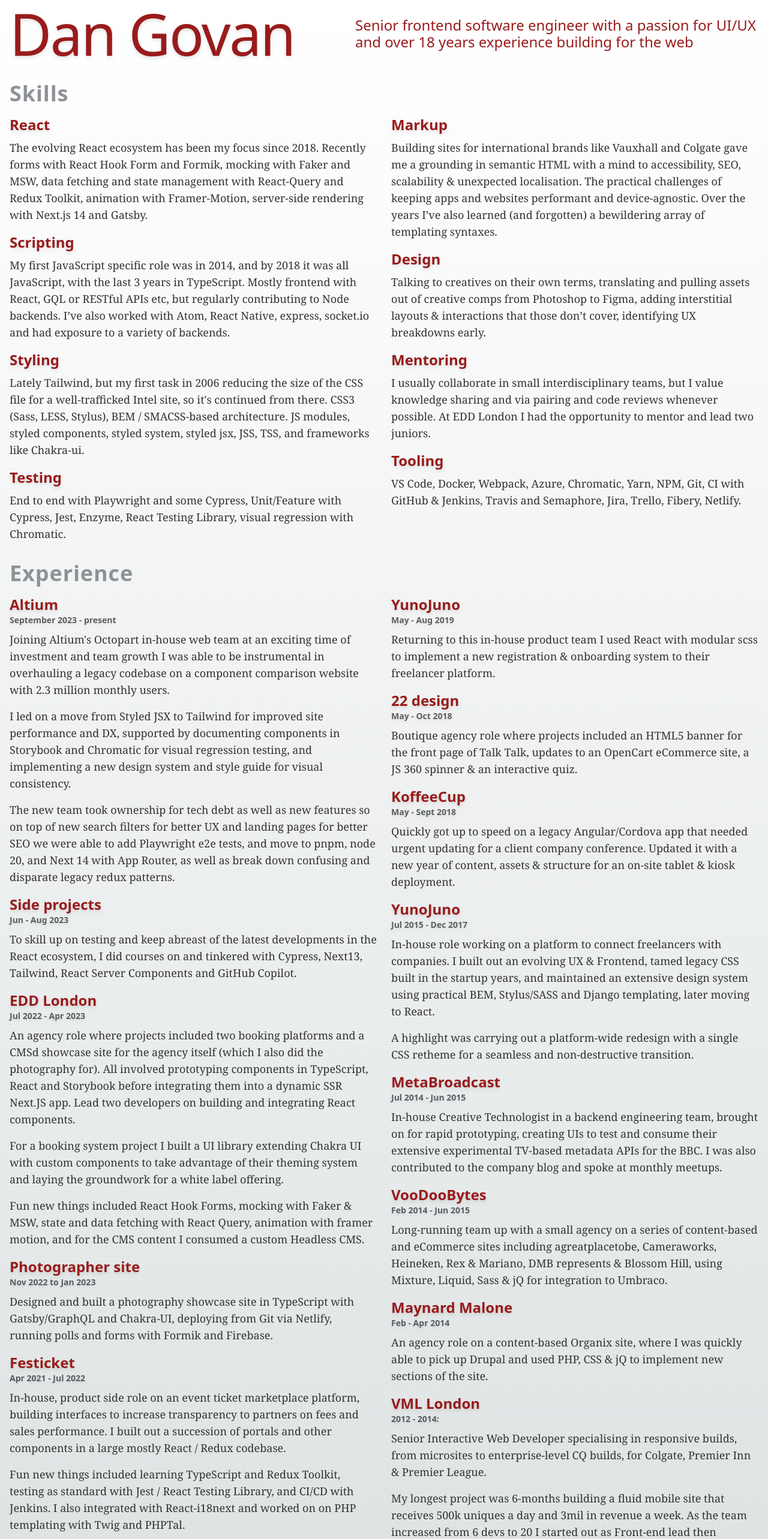
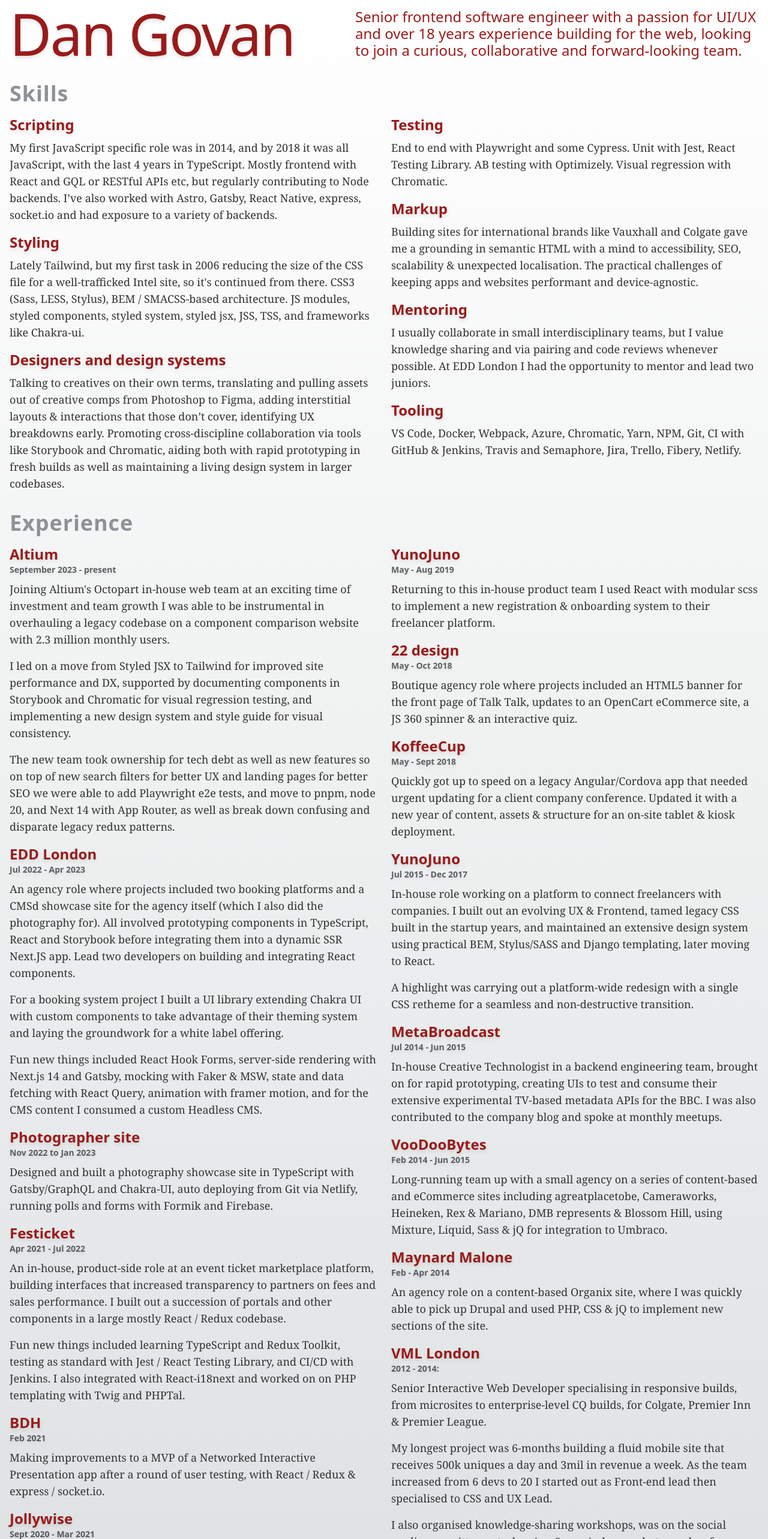
Before and after one commit to DanielGovan/showcase2023, a Next.js app: page / in a window 1280 px wide. Shown: the top 2566 px of the page at 60% size. Built offline with nearby package versions, Linux system fonts and the light colour scheme.

Commit message:
Deeper 2024 update

```diff
--- a/app/components/Para.tsx
+++ b/app/components/Para.tsx
@@ -1,11 +1,7 @@
 import { ChildrenProps } from "./MainWrap";
 
 const Para = ({ children }: ChildrenProps) => {
-  return (
-    <p className="text-lg print:text-xs print:leading-4 mb-4 print:mb-2">
-      {children}
-    </p>
-  );
+  return <p className="text-lg print:text-sm mb-4 print:mb-2">{children}</p>;
 };
 
 export default Para;
--- a/app/components/SectionHeader.tsx
+++ b/app/components/SectionHeader.tsx
@@ -2,7 +2,7 @@ import { ChildrenProps } from "./MainWrap";
 
 const SectionHeader = ({ children }: ChildrenProps) => {
   return (
-    <h2 className="text-4xl print:text-2xl print:mb-0 print:mt-2 font-bold text-gray-300 font-sans tracking-wide mt-8 mb-4">
+    <h2 className="text-4xl print:text-xl print:mb-0 print:mt-2 font-bold text-gray-300 font-sans tracking-wide mt-8 mb-4">
       {children}
     </h2>
   );
--- a/app/page.tsx
+++ b/app/page.tsx
@@ -12,13 +12,32 @@ import Para from "./components/Para";
 import ColumnWrap from "./components/ColumnWrap";
 import NoColWrap from "./components/NoColWrap";
 
+// Bring high-level expertise, cutting-edge skills, and fresh perspectives
+// Their professional journey takes them from one innovative project to another, often at the world’s most progressive businesses
+// Continuously developing and applying new technologies, methodologies, and strategies
+
+// From linkedin
+
+// I'm a senior frontend software engineer with a passion for UI/UX and over 18 years experience building for the web, available early 2025 for React-based contracts.
+
+// I'm an old hand at fresh component library builds. I love talking to creatives on their own terms, translating and pulling assets out of creative comps in Photoshop or Figma, adding interstitial layouts & interactions that those don't cover, identifying UX breakdowns early.
+
+// I also love diving into legacy systems to update, refactor and debug. Over the years I've learned (and forgotten) a bewildering array of frameworks, patterns and templating syntaxes and I'm sure that will continue!
+
+// React has been my focus since 2018 with recent work including forms with React Hook Form or Formik, data fetching / state management with React-Query or Redux Toolkit, SSR with Next.js and Gatsby, testing with RTL, Playwright, Optimizely and Chromium. Mostly Typescript these days but JS is fine. Fluent in various CSS patterns.
+
+// CV: dangovan.com
+// GitHub: github.com/DanielGovan
+// Email: daniel.govan@gmail.com
+
 export default function Home() {
   return (
     <Layout>
       <MainWrap>
         <HeaderArea
           header="Dan Govan"
-          intro="Senior frontend software engineer with a passion for UI/UX and over 18 years experience building for the web"
+          intro="Senior frontend software engineer with a passion for UI/UX and over 18 years experience building for the web, looking to join a curious, collaborative and
+        forward-looking team."
         />
 
         {/* <SectionHeader>Overview</SectionHeader>
@@ -34,26 +53,23 @@ export default function Home() {
         new frameworks, design patterns and legacy codebases.
       </Para> */}
         {/* <Para>
-        Now I aspire to join a curious, diverse, collaborative and
-        forward-looking team, in building a high quality, impactful product.
+        Now I aspire to join a
       </Para> */}
         <section>
           <SectionHeader>Skills</SectionHeader>
           <ColumnWrap>
-            <Skill title="React">
-              The evolving React ecosystem has been my focus since 2018.
-              Recently forms with React Hook Form and Formik, mocking with Faker
-              and MSW, data fetching and state management with React-Query and
-              Redux Toolkit, animation with Framer-Motion, server-side rendering
-              with Next.js 14 and Gatsby.
-            </Skill>
+            {/* <Skill title="React">
+              The evolving React ecosystem has been my focus since 2018, lately
+              mostly in a Next.js framework. I&rsquo;ve also recenrly worked
+              with Astro and will aim to pick up Remix soon.
+            </Skill> */}
             <Skill title="Scripting">
               My first JavaScript specific role was in 2014, and by 2018 it was
-              all JavaScript, with the last 3 years in TypeScript. Mostly
-              frontend with React, GQL or RESTful APIs etc, but regularly
-              contributing to Node backends. I&rsquo;ve also worked with Atom,
-              React Native, express, socket.io and had exposure to a variety of
-              backends.
+              all JavaScript, with the last 4 years in TypeScript. Mostly
+              frontend with React and GQL or RESTful APIs etc, but regularly
+              contributing to Node backends. I&rsquo;ve also worked with Astro,
+              Gatsby, React Native, express, socket.io and had exposure to a
+              variety of backends.
             </Skill>
             <Skill title="Styling">
               Lately Tailwind, but my first task in 2006 reducing the size of
@@ -62,9 +78,18 @@ export default function Home() {
               SMACSS-based architecture. JS modules, styled components, styled
               system, styled jsx, JSS, TSS, and frameworks like Chakra-ui.
             </Skill>
+            <Skill title="Designers and design systems">
+              Talking to creatives on their own terms, translating and pulling
+              assets out of creative comps from Photoshop to Figma, adding
+              interstitial layouts &amp; interactions that those don&rsquo;t
+              cover, identifying UX breakdowns early. Promoting cross-discipline
+              collaboration via tools like Storybook and Chromatic, aiding both
+              with rapid prototyping in fresh builds as well as maintaining a
+              living design system in larger codebases.
+            </Skill>
             <Skill title="Testing">
-              End to end with Playwright and some Cypress, Unit/Feature with
-              Cypress, Jest, Enzyme, React Testing Library, visual regression
+              End to end with Playwright and some Cypress. Unit with Jest, React
+              Testing Library. AB testing with Optimizely. Visual regression
               with Chromatic.
             </Skill>
             <Skill title="Markup">
@@ -72,14 +97,9 @@ export default function Home() {
               gave me a grounding in semantic HTML with a mind to accessibility,
               SEO, scalability &amp; unexpected localisation. The practical
               challenges of keeping apps and websites performant and
-              device-agnostic. Over the years I&rsquo;ve also learned (and
-              forgotten) a bewildering array of templating syntaxes.
-            </Skill>
-            <Skill title="Design">
-              Talking to creatives on their own terms, translating and pulling
-              assets out of creative comps from Photoshop to Figma, adding
-              interstitial layouts &amp; interactions that those don&rsquo;t
-              cover, identifying UX breakdowns early.
+              device-agnostic.{" "}
+              {/* Over the years I&rsquo;ve also learned (and
+              forgotten) a bewildering array of templating syntaxes. */}
             </Skill>
             <Skill title="Mentoring">
               I usually collaborate in small interdisciplinary teams, but I
@@ -121,14 +141,14 @@ export default function Home() {
                 patterns.
               </Para>
             </Place>
-            <Place time="Jun - Aug 2023" place="Side projects">
+            {/* <Place time="Jun - Aug 2023" place="Side projects">
               <Para>
                 To skill up on testing and keep abreast of the latest
                 developments in the React ecosystem, I did courses on and
                 tinkered with Cypress, Next13, Tailwind, React Server Components
                 and GitHub Copilot.
               </Para>
-            </Place>
+            </Place> */}
             <Place time="Jul 2022 - Apr 2023" place="EDD London">
               <Para>
                 An agency role where projects included two booking platforms and
@@ -145,23 +165,24 @@ export default function Home() {
                 offering.
               </Para>
               <Para>
-                Fun new things included React Hook Forms, mocking with Faker
-                &amp; MSW, state and data fetching with React Query, animation
-                with framer motion, and for the CMS content I consumed a custom
-                Headless CMS.
+                Fun new things included React Hook Forms, server-side rendering
+                with Next.js 14 and Gatsby, mocking with Faker &amp; MSW, state
+                and data fetching with React Query, animation with framer
+                motion, and for the CMS content I consumed a custom Headless
+                CMS.
               </Para>
             </Place>
             <Place time="Nov 2022 to Jan 2023" place="Photographer site">
               <Para>
                 Designed and built a photography showcase site in TypeScript
-                with Gatsby/GraphQL and Chakra-UI, deploying from Git via
+                with Gatsby/GraphQL and Chakra-UI, auto deploying from Git via
                 Netlify, running polls and forms with Formik and Firebase.
               </Para>
             </Place>
             <Place time="Apr 2021 - Jul 2022" place="Festicket">
               <Para>
-                In-house, product side role on an event ticket marketplace
-                platform, building interfaces to increase transparency to
+                An in-house, product-side role at an event ticket marketplace
+                platform, building interfaces that increased transparency to
                 partners on fees and sales performance. I built out a succession
                 of portals and other components in a large mostly React / Redux
                 codebase.
@@ -173,11 +194,13 @@ export default function Home() {
                 on PHP templating with Twig and PHPTal.
               </Para>
             </Place>
-            {/* <Place time="Feb 2021" place="BDH">
-          Networked Interactive Presentation app, with React / Redux &amp;
-          express / socket.io, making improvements to a MVP after a round of
-          user testing.
-        </Place> */}
+            <Place time="Feb 2021" place="BDH">
+              <Para>
+                Making improvements to a MVP of a Networked Interactive
+                Presentation app after a round of user testing, with React /
+                Redux &amp; express / socket.io.
+              </Para>
+            </Place>
             <Place time="Sept 2020 - Mar 2021" place="Jollywise">
               <Para>
                 Lead on retrofitting a legacy React and Redux-heavy
@@ -188,14 +211,15 @@ export default function Home() {
                 JS dragon-themed mini games.
               </Para>
             </Place>
-            <Place time="Feb - Mar 2020 / Jun 2020" place="EDD London">
+            <Place time="Feb - Jun 2020" place="EDD London">
               <Para>
                 I built missing React UI components for a new camera rental
                 eCommerce site then led on overhauling the layout from
-                desktop-specific to device-agnostic.
+                desktop-specific to device-agnostic, adding mobile and tablet
+                views with animated transitions.
               </Para>
             </Place>
-            <Place time="Oct 2019 - Feb 2020  / Jun 2020" place="Rehab Agency">
+            <Place time="Oct 2019 - Feb 2020" place="Rehab Agency">
               <Para>
                 Working on a SCORM-based anti-phishing educational tool, I built
                 8 localisations of 6 iterations, consuming a great deal of copy
@@ -294,11 +318,7 @@ export default function Home() {
                 responsive &amp; parallax design.
               </Para>
             </Place>
-            <Place
-              time="2006 - 2011: "
-              place="MRM
-            London"
-            >
+            <Place time="2006 - 2011: " place="MRM London">
               <Para>
                 Starting as an Associate Frontend Developer before promotion, I
                 worked in HTML, CSS &amp; later jQ, reconciling the work of
```
